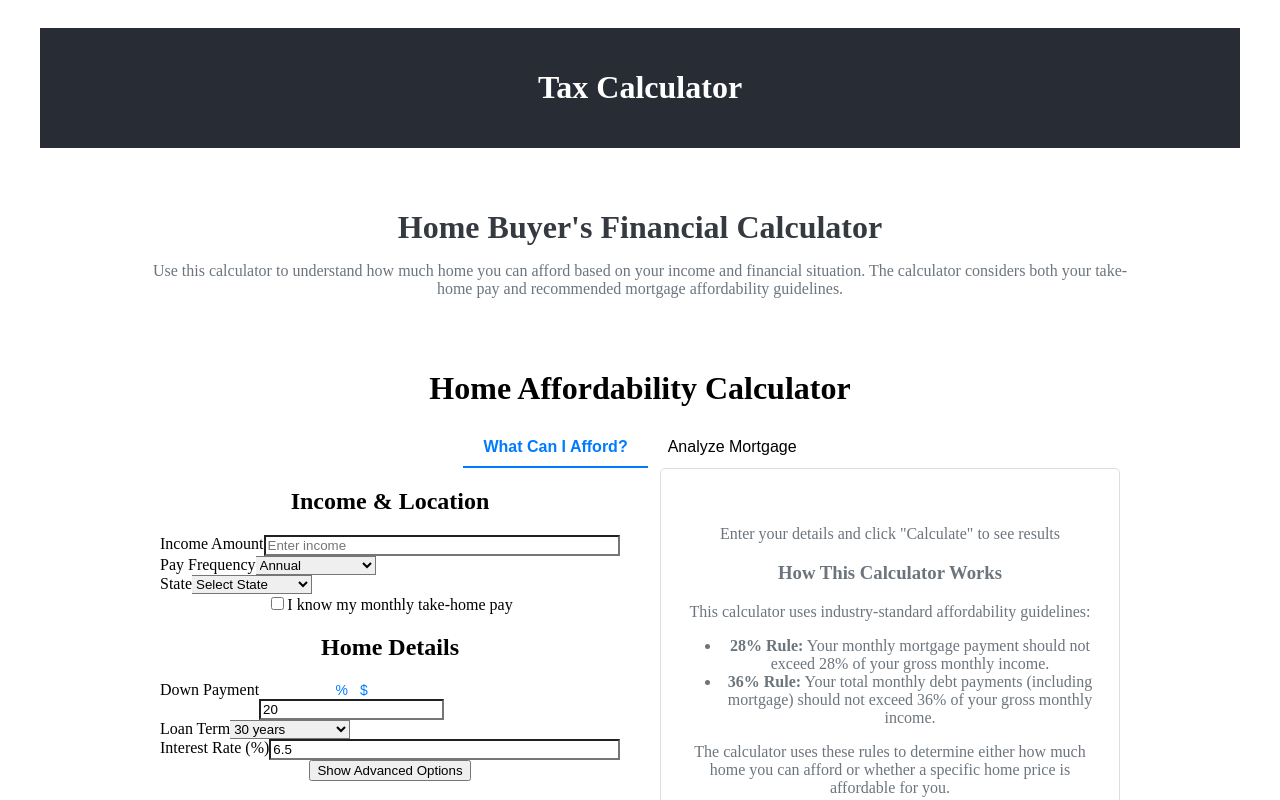
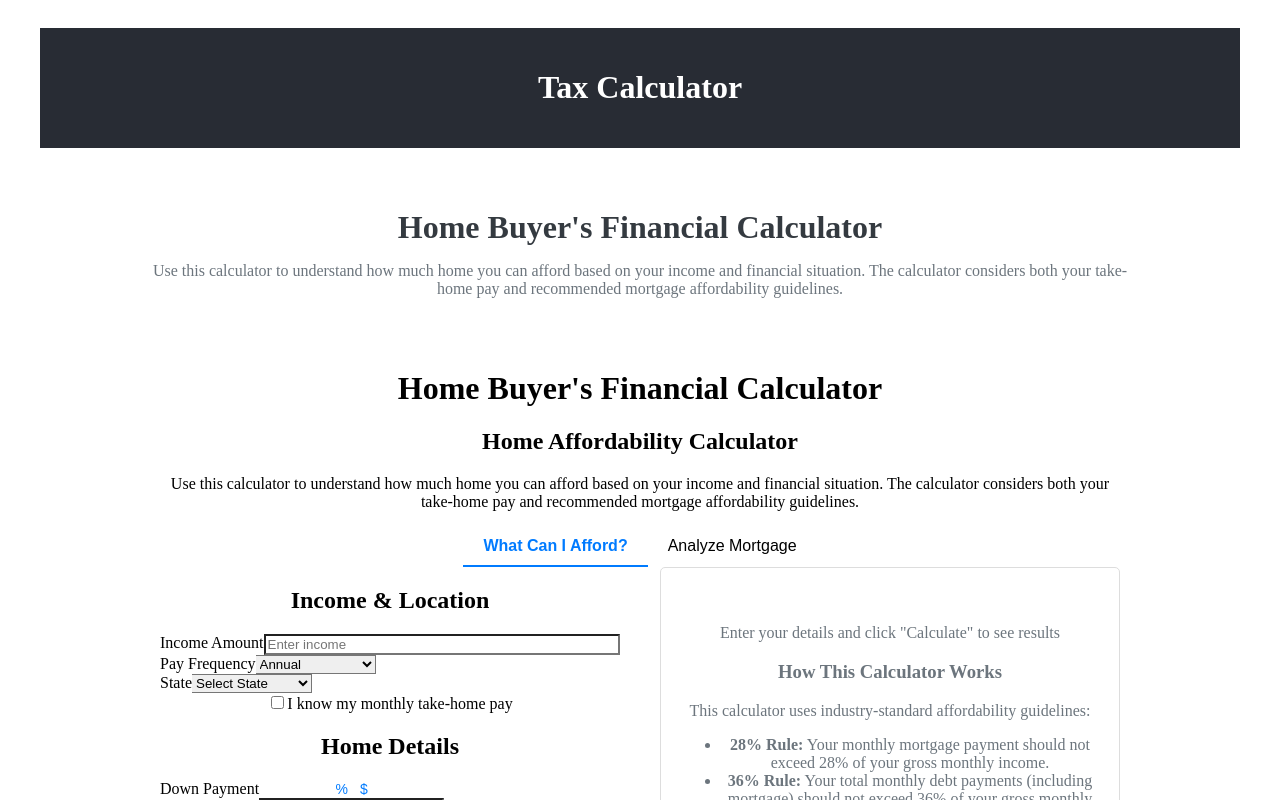
Before and after one commit to G4lacticH0stage/Home-Affordability, a React (Create React App) app: page / in a window 1280 px wide. Shown: the top 800 px of the page. Built offline with nearby package versions, Linux system fonts and the light colour scheme.

Commit message:
Initial commit of Budget Calculator app

```diff
--- a/src/components/HomeAffordabilityCalculator.js
+++ b/src/components/HomeAffordabilityCalculator.js
@@ -394,13 +394,14 @@ const HomeAffordabilityCalculator = () => {
     monthlyTakeHome: ''
   });
 
-  // Housing state
+  // Housing state - FIXED: Added interestRate to initial state
   const [housingData, setHousingData] = useState({
     homePrice: '',
     downPaymentType: 'percent', // 'percent' or 'amount'
     downPaymentPercent: '20',
     downPaymentAmount: '',
     loanTermYears: '30',
+    interestRate: '6.5', // FIXED: Added default interest rate
     includePropertyTax: true,
     propertyTaxRate: '1.1',
     includeHomeInsurance: true,
@@ -474,7 +475,7 @@ const HomeAffordabilityCalculator = () => {
   useEffect(() => {
     const term = parseInt(housingData.loanTermYears, 10);
     const defaultRate = DEFAULT_INTEREST_RATES[term] || DEFAULT_INTEREST_RATES[30];
-    setHousingData(prev => ({ ...prev, interestRate: defaultRate }));
+    setHousingData(prev => ({ ...prev, interestRate: defaultRate.toString() })); // FIXED: Convert to string
   }, [housingData.loanTermYears]);
 
   // Calculate down payment amount when percent changes
@@ -589,6 +590,11 @@ const HomeAffordabilityCalculator = () => {
       if (!housingData.downPaymentAmount || isNaN(parseFloat(housingData.downPaymentAmount)) || parseFloat(housingData.downPaymentAmount) < 0) {
         newErrors.downPaymentAmount = 'Please enter a valid down payment amount';
       }
+    }
+
+    // FIXED: Validate interest rate
+    if (!housingData.interestRate || isNaN(parseFloat(housingData.interestRate)) || parseFloat(housingData.interestRate) < 0) {
+      newErrors.interestRate = 'Please enter a valid interest rate';
     }
 
     // Validate optional financial data
@@ -638,7 +644,7 @@ const HomeAffordabilityCalculator = () => {
       // Parse other inputs
       const monthlyDebts = parseFloat(financialData.monthlyDebts) || 0;
       const hasDebts = monthlyDebts > 0;
-      const interestRate = parseFloat(housingData.interestRate);
+      const interestRate = parseFloat(housingData.interestRate) || DEFAULT_INTEREST_RATES[30]; // FIXED: Added fallback
       const loanTermYears = parseInt(housingData.loanTermYears, 10);
 
       // Determine down payment based on type
@@ -832,7 +838,7 @@ const HomeAffordabilityCalculator = () => {
     }
   };
 
-  // Calculate affordability for a specific home price
+  // Calculate affordability for a specific home price - FIXED: Added missing function
   const analyzeMortgage = () => {
     if (!validateForm()) return;
 
@@ -871,7 +877,7 @@ const HomeAffordabilityCalculator = () => {
       const homePrice = parseFloat(housingData.homePrice);
       const monthlyDebts = parseFloat(financialData.monthlyDebts) || 0;
       const hasDebts = monthlyDebts > 0;
-      const interestRate = parseFloat(housingData.interestRate);
+      const interestRate = parseFloat(housingData.interestRate) || DEFAULT_INTEREST_RATES[30]; // FIXED: Added fallback
       const loanTermYears = parseInt(housingData.loanTermYears, 10);
 
       // Calculate down payment
@@ -914,6 +920,9 @@ const HomeAffordabilityCalculator = () => {
 
       // Calculate percentage of gross income
       const percentOfGrossIncome = (totalMonthlyPayment / monthlyGrossIncome) * 100;
+
+      // Calculate percentage of take-home income
+      const percentOfTakeHomeIncome = (totalMonthlyPayment / monthlyTakeHome) * 100;
 
       // Determine affordability using standard rules
       let isAffordable = false;
@@ -960,6 +969,9 @@ const HomeAffordabilityCalculator = () => {
         // Calculate percentage of gross income
         const percentOfGrossIncome = (totalTermPayment / monthlyGrossIncome) * 100;
 
+        // Calculate percentage of take-home income
+        const percentOfTakeHomeIncome = (totalTermPayment / monthlyTakeHome) * 100;
+
         // Determine affordability class
         const affordabilityClass = getAffordabilityColorClass(percentOfGrossIncome, hasDebts);
 
@@ -969,6 +981,7 @@ const HomeAffordabilityCalculator = () => {
           totalPayment: totalTermPayment,
           totalInterest: totalInterest,
           percentOfGrossIncome: percentOfGrossIncome,
+          percentOfTakeHomeIncome: percentOfTakeHomeIncome,
           affordabilityClass: affordabilityClass
         };
       });
@@ -987,6 +1000,7 @@ const HomeAffordabilityCalculator = () => {
         monthlyInsurance: monthlyInsurance,
         totalMonthlyPayment: totalMonthlyPayment,
         percentOfGrossIncome: percentOfGrossIncome,
+        percentOfTakeHomeIncome: percentOfTakeHomeIncome,
         affordabilityClass: affordabilityClass,
         isAffordable: isAffordable,
         taxResults: taxResults
@@ -1013,7 +1027,12 @@ const HomeAffordabilityCalculator = () => {
   return (
     <div className="calculator-container">
       <div className="calculator-header">
-        <h1>Home Affordability Calculator</h1>
+        <h1>Home Buyer's Financial Calculator</h1>
+        <h2>Home Affordability Calculator</h2>
+        <p className="calculator-description">
+          Use this calculator to understand how much home you can afford based on your income and financial situation.
+          The calculator considers both your take-home pay and recommended mortgage affordability guidelines.
+        </p>
         <div className="tab-navigation">
           <button
             className={`tab-button ${activeTab === 'what-can-i-afford' ? 'active' : ''}`}
@@ -1213,7 +1232,9 @@ const HomeAffordabilityCalculator = () => {
                   step="0.01"
                   min="0"
                   max="15"
+                  className={errors.interestRate ? 'error' : ''}
                 />
+                {errors.interestRate && <div className="error-message">{errors.interestRate}</div>}
               </div>
             </div>
 
```
Lines whose indentation alone changed are shown as unchanged.
